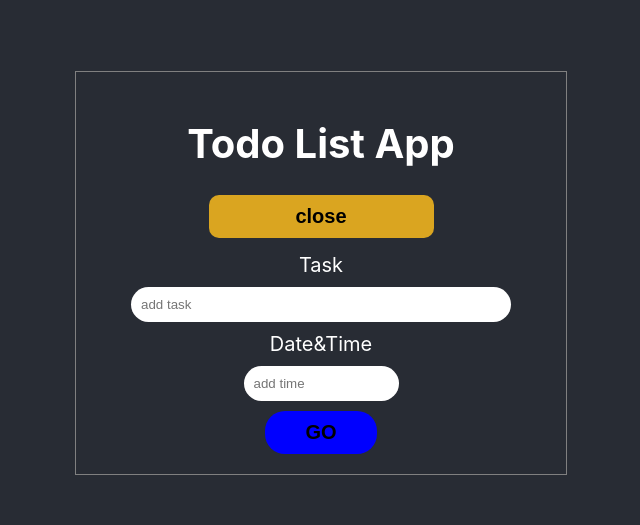
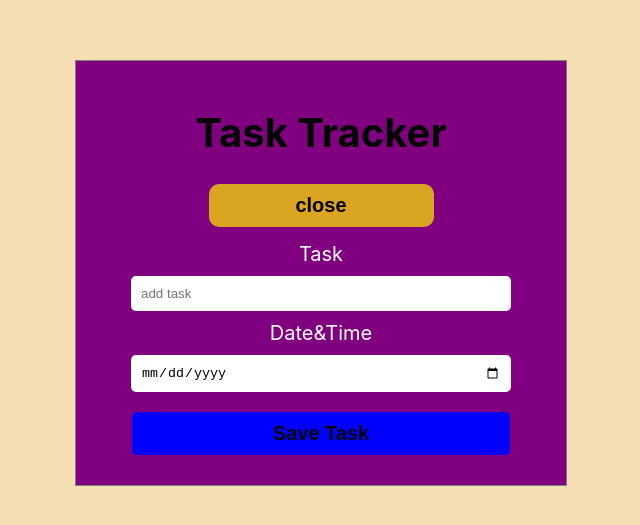
Before and after one commit to SadiKISLAR/todo-list-with-react, a React (Create React App) app: page / in a window 1280 px wide. Shown: the part 127-652 px from the top of the page, without its empty margins (319-959 px from the left). Built offline with nearby package versions, Linux system fonts and the light colour scheme.

Commit message:
last style

```diff
--- a/src/App.css
+++ b/src/App.css
@@ -3,7 +3,7 @@ min-height: 100vh;
 display: flex;
 justify-content: center;
 align-items: center;
-background-color: #282c34;
+background-color: wheat;
 color: white;
 }
 
@@ -15,6 +15,10 @@ color: white;
   padding: 20px;
   font-size: 20px;
   color: white;
+  background-color: purple;
+}
+h1{
+  color: black;
 }
 
 
@@ -25,27 +29,29 @@ color: white;
   align-items: center;
   width: 450px;
   gap: 10px;
+
 }
 
 .input1 {
   width: 80%;
   padding: 10px;
-  border-radius: 20px;
+  border-radius: 5px;
   border: none;
+  text-align: left;
 }
 .input2 {
-  width: 30%;
+  width: 80%;
   padding: 10px;
-  border-radius: 20px;
+  border-radius: 5px;
   border: none;
 }
 
 .btn-go {
   padding: 10px;
-  border-radius: 20px;
+  border-radius: 5px;
   border: none;
-  margin: 0 5px;
-  width: 25%;
+  margin: 10px 5px;
+  width: 84%;
   background-color: blue;
   font-size: 20px;
   font-weight: 600;
@@ -55,15 +61,17 @@ color: white;
   list-style: none;
   margin: 0;
   padding: 0;
+
 }
 
 .singleTodo{
-  border-radius: 50px;
-  margin: 10px 0;
-  background-color: #5dadf8;
+  border-radius: 20px;
+  margin: 10px ;
+  background-color: white;
   padding: 10px 20px;
   display: flex;
-  width: 450px;
+  width: 80%;
+
 }
 .todoText {
   flex: 1;
--- a/src/App.js
+++ b/src/App.js
@@ -30,7 +30,7 @@ function App() {
       if (todo.id === id) {
         todo.isComplete = !todo.isComplete
       }
-      return
+
     })
     setTodo([updatedTodos])
   };
@@ -38,7 +38,7 @@ function App() {
   return (
     <div className="App">
       <div className="container">
-        <h1>Todo List App</h1>
+        <h1>Task Tracker</h1>
         <button className="btn-close" onClick={handleClose}>
           {close ? "close" : "show"}
         </button>
--- a/src/components/Todoform.jsx
+++ b/src/components/Todoform.jsx
@@ -6,8 +6,8 @@ const Todoform = ({handleSubmit, todo, setTodo, date, setDate}) => {
         <label htmlFor="">Task</label>
         <input className='input1' type="text" value={todo} placeholder="add task" onChange={(e) => setTodo(e.target.value)}/>
         <label htmlFor="">Date&Time</label>
-        <input className='input2' type="text" value={date} placeholder="add time" onChange={(e) => setDate(e.target.value)}/>
-        <button className='btn-go' type='submit'>GO</button>
+        <input className='input2' type="date" value={date} placeholder="add time" onChange={(e) => setDate(e.target.value)}/>
+        <button className='btn-go' type='submit'>Save Task</button>
     </form>
   )
 }
```
